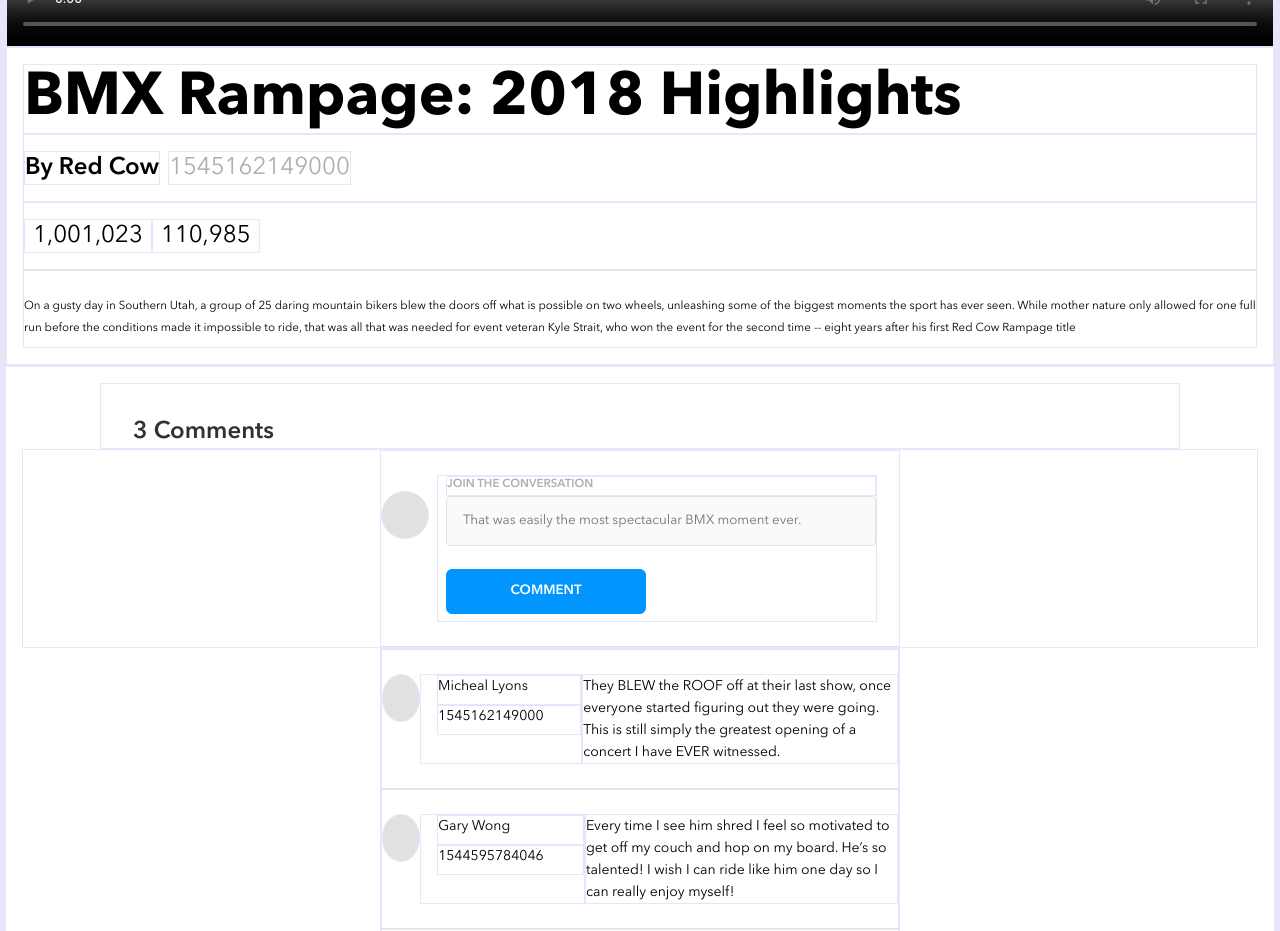
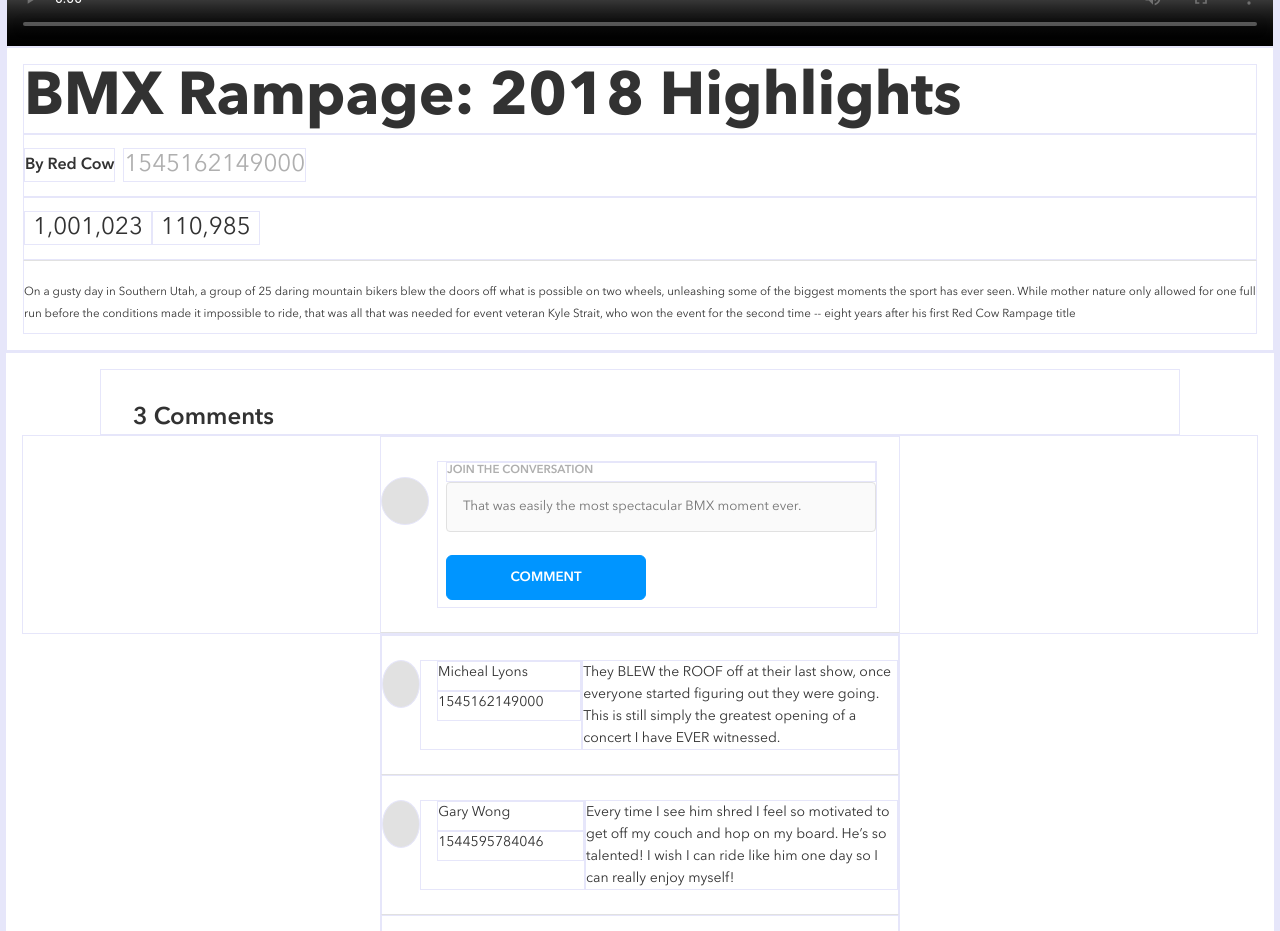
Before and after one commit to AshleyMirandaMakes/brainflix-ashley-miranda, a React (Create React App) app in the folder sprint-one/: page / in a window 1280 px wide. Shown: the part 1080-2011 px from the top of the page. Built offline with nearby package versions, Linux system fonts and the light colour scheme.

Commit message:
playing video styling adjusted

```diff
--- a/sprint-one/src/components/PlayingVideo/PlayingVideo.scss
+++ b/sprint-one/src/components/PlayingVideo/PlayingVideo.scss
@@ -10,6 +10,7 @@
   &__image{
     width: 100%;
     max-height: 183px;
+    //max-height: 183px?
   }
   &__container{
     width: 100%;
@@ -20,7 +21,10 @@
   }
   &__subheadings{
     display: flex;
-    padding: 1rem 0;
+    padding: .85rem 0;
+  }
+  &__channel {
+    font-size: 1rem;
   }
   &__timestamp{
     @include font-regular;
@@ -36,7 +40,7 @@
     padding: 0 .5rem;
   }
   &__description {
-    padding-top: 1.5rem;
+    padding-top: 1.25rem;
     padding-bottom: .5rem;
     border-top: 1px solid $color-mercury;
     font-size: .725rem;
--- a/sprint-one/src/partials/_resets.scss
+++ b/sprint-one/src/partials/_resets.scss
@@ -23,6 +23,7 @@ html {
 
 body {
   @include font-regular;
+  color: $color-black;
 }
 
 
```
